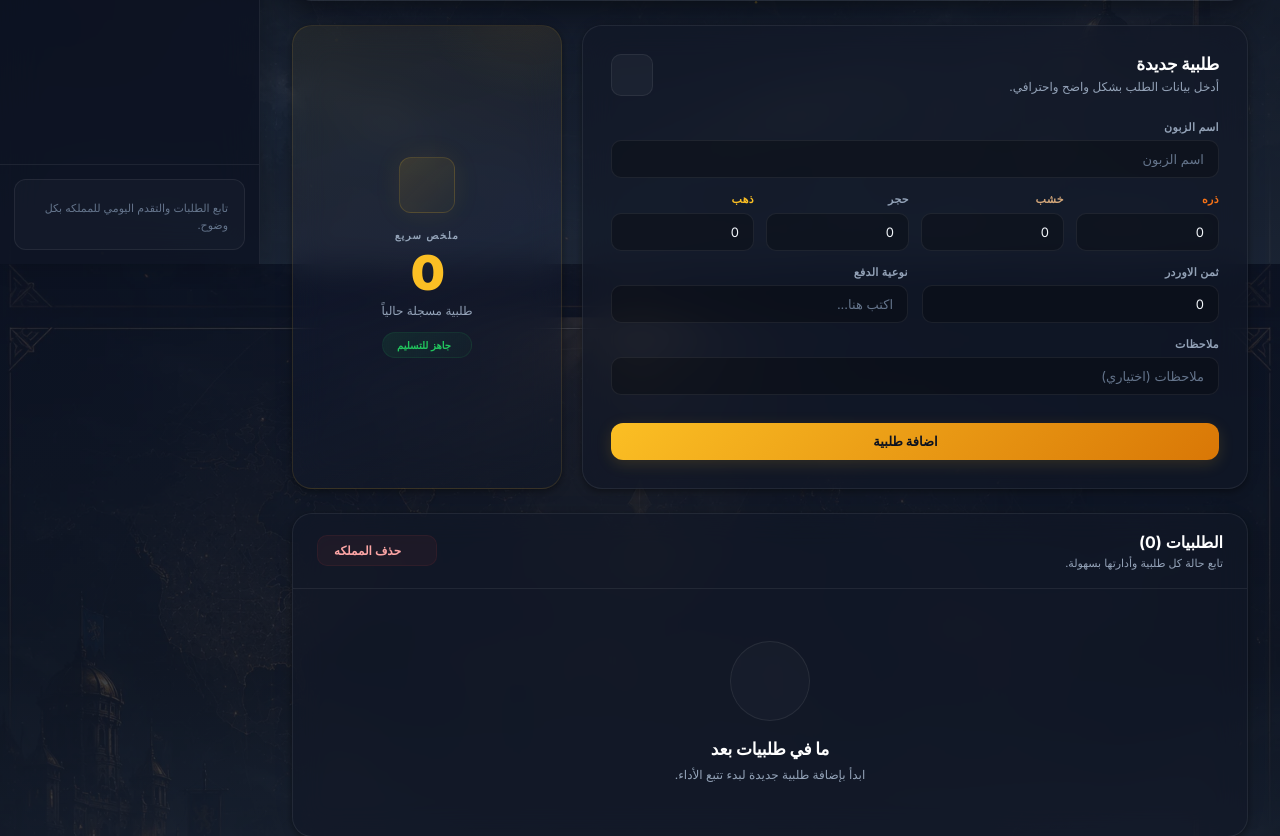
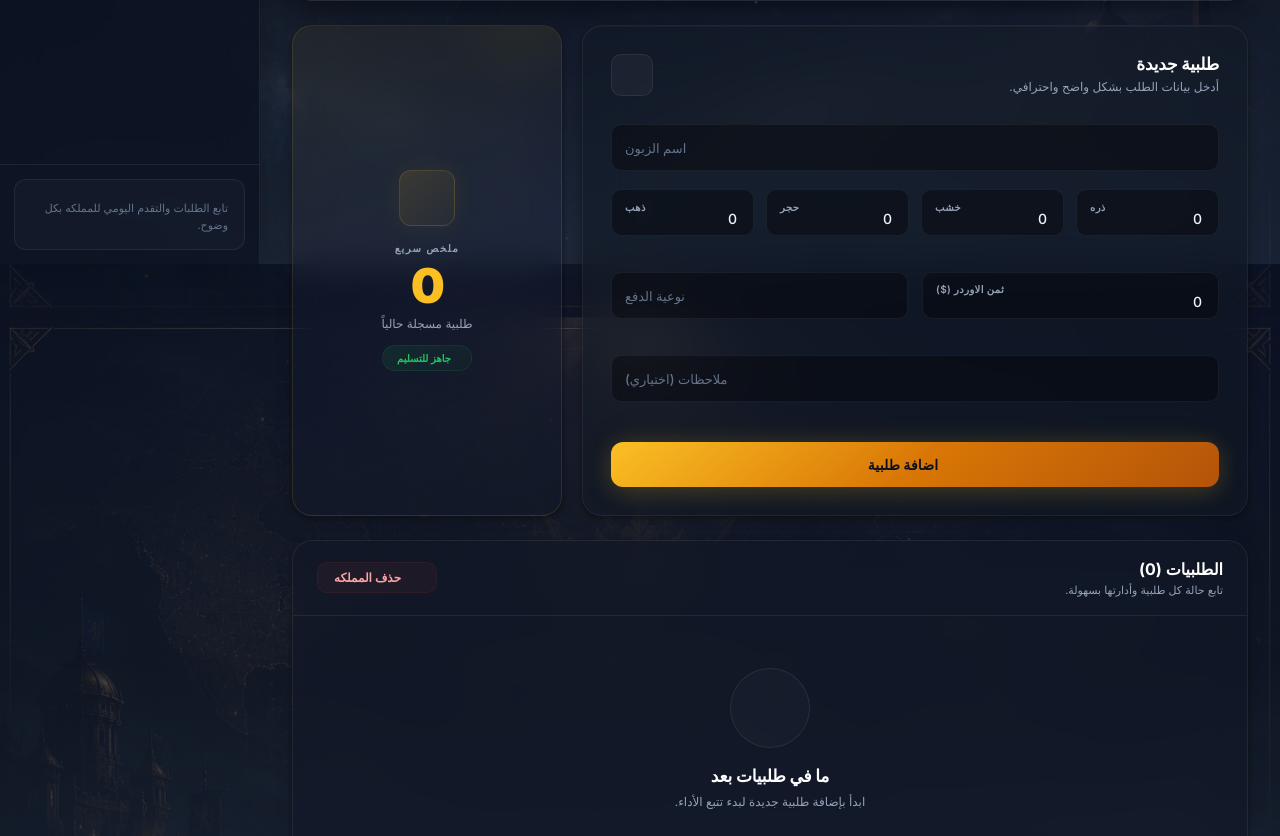
Before and after one commit to ahmadalknk323-cmd/orders-tracker, a Flask app: template templates/index.html in a window 1280 px wide. Shown: the part 536-1372 px from the top of the page. Run offline with Flask 3, Linux system fonts and the light colour scheme; the template is opened without the code that fills it, so the values that code supplies are empty.

Commit message:
Premium new order form: floating labels, glass card, resource focus colors, animated submit button

```diff
--- a/static/style.css
+++ b/static/style.css
@@ -219,6 +219,90 @@ img{display:block;max-width:100%}
 .resource-wood input:focus{border-color:var(--wood);box-shadow:0 0 0 3px rgba(210,166,121,.08)}
 .resource-stone input:focus{border-color:var(--stone);box-shadow:0 0 0 3px rgba(148,163,184,.08)}
 .resource-gold input:focus{border-color:var(--gold-res);box-shadow:0 0 0 3px rgba(251,191,36,.08)}
+
+/* ═══════════════════════════════════════
+   FLOATING LABEL FORM (New Order)
+   ═══════════════════════════════════════ */
+.form-card{
+  background:rgba(17,24,39,.5);backdrop-filter:blur(24px);-webkit-backdrop-filter:blur(24px);
+  border:1px solid rgba(255,255,255,.06);
+  box-shadow:var(--shadow),0 0 80px rgba(99,102,241,.03),inset 0 1px 0 rgba(255,255,255,.03);
+}
+.form-card .card-header{margin-bottom:28px}
+
+.fg{position:relative;margin-bottom:18px}
+.fg-grid-4{display:grid;grid-template-columns:repeat(4,1fr);gap:12px;margin-bottom:18px}
+.fg-grid-2{display:grid;grid-template-columns:1fr 1fr;gap:14px;margin-bottom:18px}
+
+.fg input{
+  width:100%;padding:20px 16px 8px;
+  background:rgba(0,0,0,.35);border:1.5px solid rgba(255,255,255,.06);
+  border-radius:var(--radius-sm);
+  color:var(--text);font-size:14px;font-family:inherit;font-weight:500;
+  transition:all .35s cubic-bezier(.4,0,.2,1);outline:none;
+}
+.fg input::placeholder{color:transparent}
+
+.fg label{
+  position:absolute;top:50%;left:14px;
+  color:var(--muted-dim);font-size:13px;font-weight:500;
+  pointer-events:none;
+  transition:all .3s cubic-bezier(.4,0,.2,1);
+  transform:translateY(-50%);
+  display:flex;align-items:center;gap:5px;
+}
+.fg-icon{width:14px;height:14px;opacity:.5;transition:all .3s}
+.fg-icon.food{color:var(--food)}
+.fg-icon.wood{color:var(--wood)}
+.fg-icon.stone{color:var(--stone)}
+.fg-icon.gold{color:var(--gold-res)}
+
+.fg input:focus~label,
+.fg input:not(:placeholder-shown)~label{
+  top:11px;transform:translateY(0);
+  font-size:10px;font-weight:600;color:var(--muted);
+  letter-spacing:.04em;
+}
+.fg input:focus~label{color:rgba(99,102,241,.7)}
+.fg input:focus~label .fg-icon{opacity:.9}
+
+.fg input:focus{
+  border-color:rgba(99,102,241,.3);
+  box-shadow:0 0 0 3px rgba(99,102,241,.06),0 4px 20px rgba(0,0,0,.15);
+  background:rgba(0,0,0,.42);
+}
+
+.fg-grid-4 .fg:nth-child(1) input:focus{border-color:rgba(249,115,22,.3);box-shadow:0 0 0 3px rgba(249,115,22,.06),0 4px 20px rgba(0,0,0,.15)}
+.fg-grid-4 .fg:nth-child(2) input:focus{border-color:rgba(210,166,121,.3);box-shadow:0 0 0 3px rgba(210,166,121,.06),0 4px 20px rgba(0,0,0,.15)}
+.fg-grid-4 .fg:nth-child(3) input:focus{border-color:rgba(148,163,184,.3);box-shadow:0 0 0 3px rgba(148,163,184,.06),0 4px 20px rgba(0,0,0,.15)}
+.fg-grid-4 .fg:nth-child(4) input:focus{border-color:rgba(251,191,36,.3);box-shadow:0 0 0 3px rgba(251,191,36,.06),0 4px 20px rgba(0,0,0,.15)}
+
+.fg-grid-4 .fg:nth-child(1) input:focus~label{color:rgba(249,115,22,.7)}
+.fg-grid-4 .fg:nth-child(2) input:focus~label{color:rgba(210,166,121,.7)}
+.fg-grid-4 .fg:nth-child(3) input:focus~label{color:rgba(148,163,184,.7)}
+.fg-grid-4 .fg:nth-child(4) input:focus~label{color:rgba(251,191,36,.7)}
+
+.form-submit{
+  width:100%;padding:14px 24px;margin-top:22px;
+  display:inline-flex;align-items:center;justify-content:center;gap:8px;
+  background:linear-gradient(140deg,var(--gold),#D97706,#B45309);
+  color:#0B1120;font-size:14px;font-weight:800;font-family:inherit;
+  border:none;border-radius:var(--radius);cursor:pointer;
+  box-shadow:0 4px 24px rgba(251,191,36,.2),0 0 50px rgba(251,191,36,.06);
+  transition:all .35s cubic-bezier(.4,0,.2,1);
+  position:relative;overflow:hidden;letter-spacing:.01em;
+}
+.form-submit::before{
+  content:'';position:absolute;top:0;left:0;right:0;bottom:0;
+  background:linear-gradient(135deg,rgba(255,255,255,.25),transparent 60%);
+  opacity:0;transition:opacity .3s;
+}
+.form-submit:hover::before{opacity:1}
+.form-submit:hover{
+  box-shadow:0 8px 36px rgba(251,191,36,.3),0 0 70px rgba(251,191,36,.1);
+  transform:translateY(-2px);filter:brightness(1.06);
+}
+.form-submit:active{transform:translateY(0);filter:brightness(1)}
 
 /* ═══════════════════════════════════════
    BUTTONS
@@ -727,6 +811,10 @@ tbody tr.finished td.customer{color:var(--success)!important}
 
 @media(max-width:640px){
   .form-row.resources{grid-template-columns:repeat(2,1fr)}
+  .fg-grid-4{grid-template-columns:repeat(2,1fr)}
+  .fg-grid-2{grid-template-columns:1fr}
+  .fg input{padding:18px 14px 8px;font-size:13px}
+  .form-submit{padding:13px 20px;font-size:13px}
   .topbar{padding:0 16px}
   .topbar-title{font-size:13px}
   .content{padding:14px 14px 44px}
--- a/templates/index.html
+++ b/templates/index.html
@@ -111,7 +111,7 @@
 
 <!-- Dashboard grid: Form + Insight -->
 <div class="dash-grid" id="dashboard">
-  <div class="card">
+  <div class="card form-card">
     <div class="card-header">
       <div>
         <h2><i data-lucide="plus-circle" style="width:18px;height:18px;vertical-align:middle;opacity:.8"></i> طلبية جديدة</h2>
@@ -120,48 +120,44 @@
       <div class="card-header-icon"><i data-lucide="file-plus"></i></div>
     </div>
     <form action="/kingdom/{{ kingdom.id }}/add" method="POST">
-      <div class="form-row">
-        <div class="form-group full">
-          <label>اسم الزبون</label>
-          <input type="text" name="customer_name" required placeholder="اسم الزبون"/>
+      <div class="fg">
+        <input type="text" name="customer_name" required placeholder=" "/>
+        <label>اسم الزبون</label>
+      </div>
+      <div class="fg-grid-4">
+        <div class="fg">
+          <input type="number" name="food" value="0" min="0" placeholder=" "/>
+          <label><i data-lucide="wheat" class="fg-icon food"></i> ذره</label>
+        </div>
+        <div class="fg">
+          <input type="number" name="wood" value="0" min="0" placeholder=" "/>
+          <label><i data-lucide="tree-pine" class="fg-icon wood"></i> خشب</label>
+        </div>
+        <div class="fg">
+          <input type="number" name="stone" value="0" min="0" placeholder=" "/>
+          <label><i data-lucide="mountain" class="fg-icon stone"></i> حجر</label>
+        </div>
+        <div class="fg">
+          <input type="number" name="gold" value="0" min="0" placeholder=" "/>
+          <label><i data-lucide="coins" class="fg-icon gold"></i> ذهب</label>
         </div>
       </div>
-      <div class="form-row resources">
-        <div class="form-group resource-food">
-          <label><i data-lucide="wheat" class="icon-label"></i> ذره</label>
-          <input type="number" name="food" value="0" min="0"/>
+      <div class="fg-grid-2">
+        <div class="fg">
+          <input type="number" name="price" value="0" step="0.01" min="0" placeholder=" "/>
+          <label>ثمن الاوردر ($)</label>
         </div>
-        <div class="form-group resource-wood">
-          <label><i data-lucide="tree-pine" class="icon-label"></i> خشب</label>
-          <input type="number" name="wood" value="0" min="0"/>
-        </div>
-        <div class="form-group resource-stone">
-          <label><i data-lucide="mountain" class="icon-label"></i> حجر</label>
-          <input type="number" name="stone" value="0" min="0"/>
-        </div>
-        <div class="form-group resource-gold">
-          <label><i data-lucide="coins" class="icon-label"></i> ذهب</label>
-          <input type="number" name="gold" value="0" min="0"/>
+        <div class="fg">
+          <input type="text" name="payment_type" placeholder=" "/>
+          <label>نوعية الدفع</label>
         </div>
       </div>
-      <div class="form-row">
-        <div class="form-group">
-          <label>ثمن الاوردر</label>
-          <input type="number" name="price" value="0" step="0.01" min="0"/>
-        </div>
-        <div class="form-group">
-          <label>نوعية الدفع</label>
-          <input type="text" name="payment_type" placeholder="اكتب هنا..."/>
-        </div>
+      <div class="fg">
+        <input type="text" name="notes" placeholder=" "/>
+        <label>ملاحظات (اختياري)</label>
       </div>
-      <div class="form-row">
-        <div class="form-group full">
-          <label>ملاحظات</label>
-          <input type="text" name="notes" placeholder="ملاحظات (اختياري)"/>
-        </div>
-      </div>
-      <button type="submit" class="btn btn-primary">
-        <i data-lucide="plus" class="icon-btn"></i> اضافة طلبية
+      <button type="submit" class="form-submit">
+        <i data-lucide="plus" style="width:16px;height:16px"></i> اضافة طلبية
       </button>
     </form>
   </div>
```
